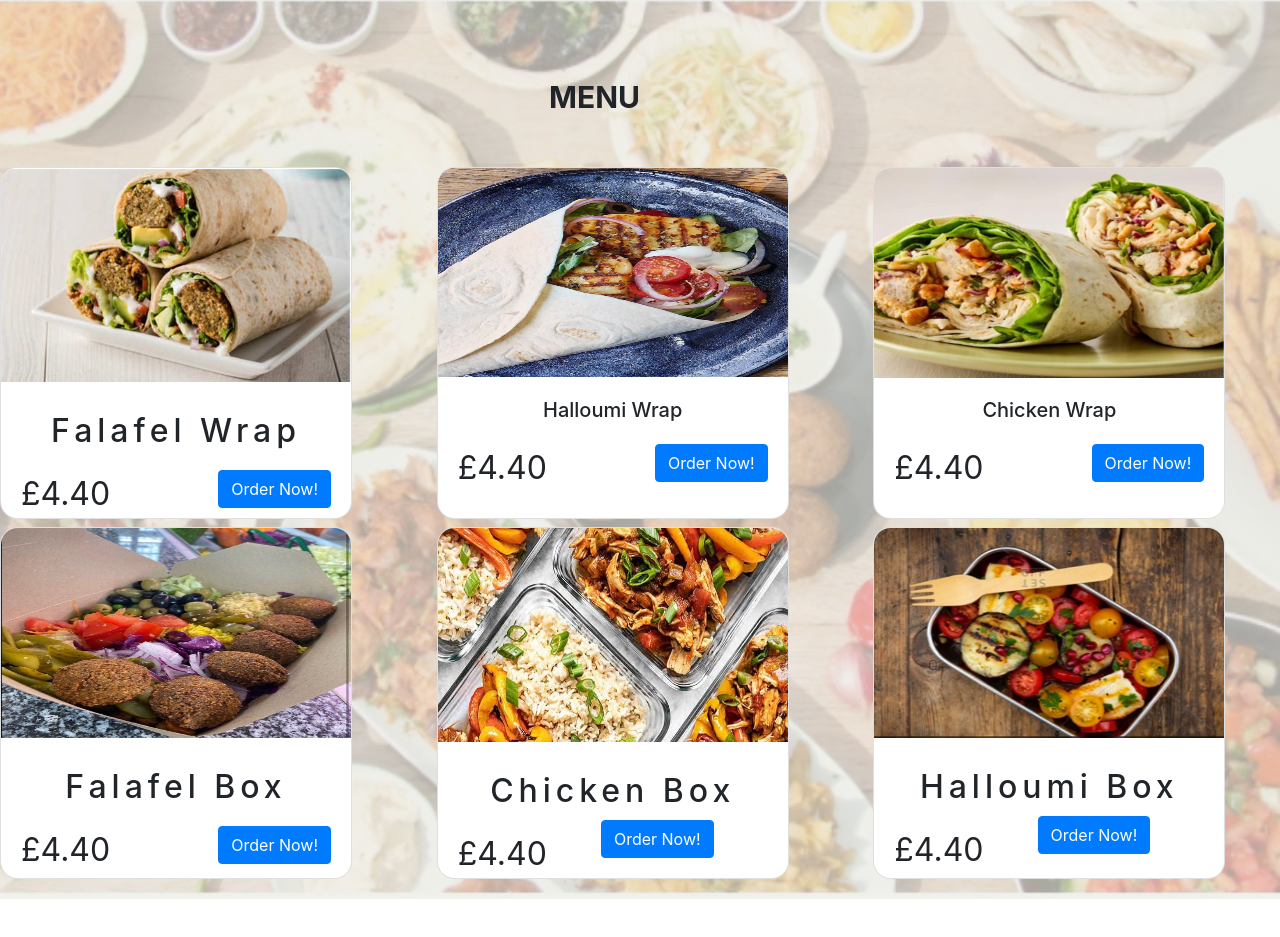
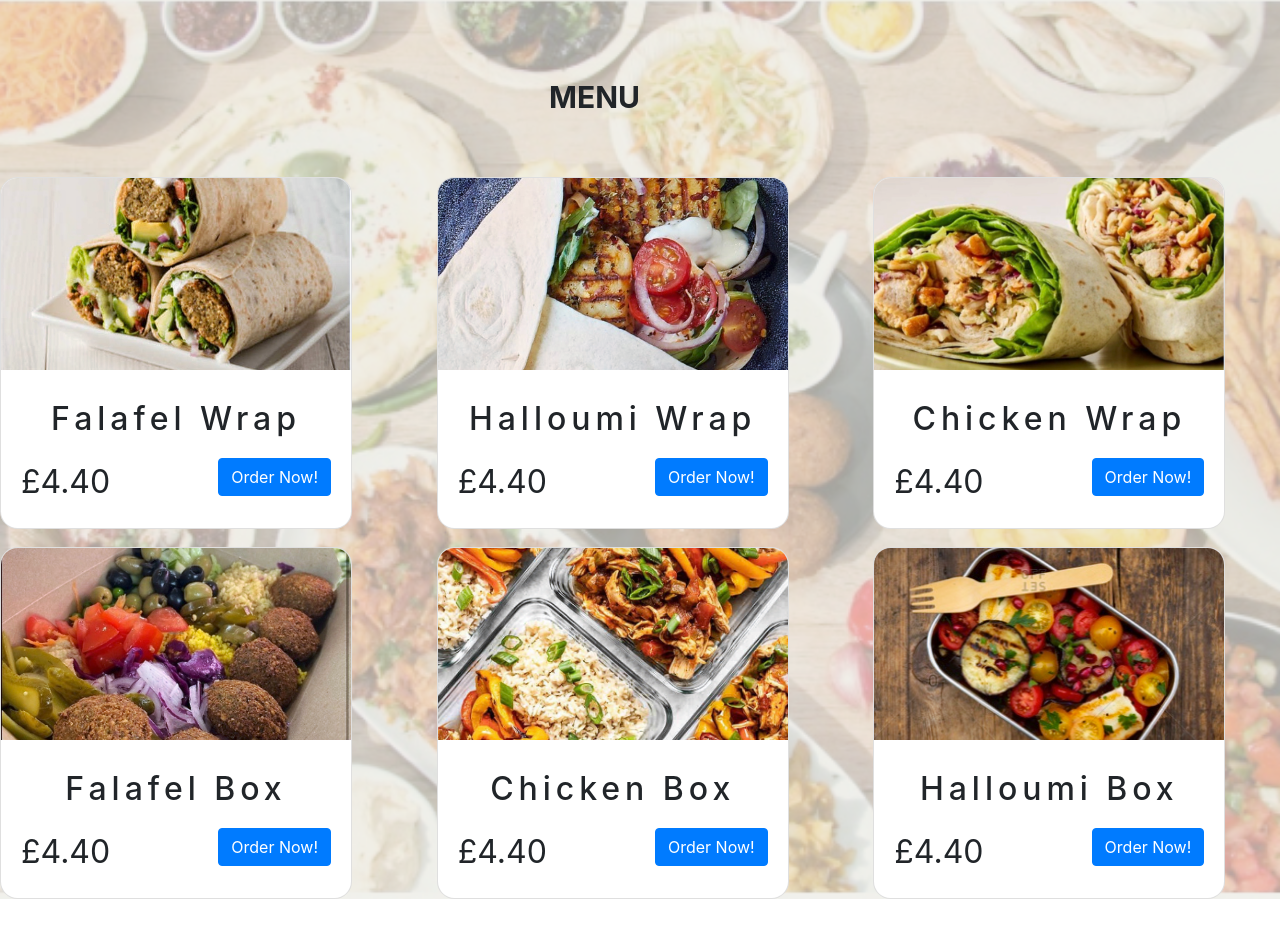
Before and after one commit to alexeykuz-sys/healthybite, a plain HTML site: page index.html in a window 1280 px wide. Shown: the part 1708-2645 px from the top of the page. Drawn offline with nearby package versions, Linux system fonts and the light colour scheme.

Commit message:
menu card css fix

```diff
--- a/assets/css/style.css
+++ b/assets/css/style.css
@@ -222,79 +222,46 @@ html {
     margin:0 auto;
 
 
-
 }
 
-.menu-card-falafel,
-.menu-card-halloumi,
-.menu-card-chicken,
-.menu-card-falafel-box,
-.menu-card-chicken-box,
-.menu-card-halloumi-box  {
+.menu-card  {
     width: 22rem;
     height: 22rem;
     position: relative;
     border-radius: 5%;
     overflow: hidden;
+    margin-top: 10px;
 
 }
 
-.menu-card-falafel img {
-    overflow: hidden;
-
-}
-
-.menu-card-falafel h5,
-.menu-card-halloumi h5
-.menu-card-chicken h5,
-.menu-card-falafel-box h5,
-.menu-card-chicken-box h5,
-.menu-card-halloumi-box h5 {
+.menu-card h5 {
     font-size: 2rem;
     justify-items: center;
     margin: 10px auto;
     letter-spacing: .31rem;
 }
 
-.menu-card-falafel p,
-.menu-card-halloumi p,
-.menu-card-chicken p,
-.menu-card-falafel-box p,
-.menu-card-chicken-box p,
-.menu-card-halloumi-box p {
+.menu-card p {
     float: left;
     font-size: 2rem;
     margin:10px auto;
     align-self: baseline;
 }
 
-.menu-card-falafel a,
-.menu-card-halloumi a,
-.menu-card-chicken a,
-.menu-card-falafel-box a,
-.menu-card-chicken-box a
-.menu-card-halloumi-box a {
+.menu-card a {
     float: right;
     margin:10px auto;
     align-self: baseline;
 
 }
 
-.menu-card-halloumi img,
-.menu-card-chicken img,
-.menu-card-falafel-box img,
-.menu-card-halloumi-box img,
-.menu-card-chicken-box img{
+.menu-card img{
     overflow: hidden;
-    height: 60%;
+    width: 100%;
+    height: 12rem;
+    object-fit: cover;
 
 }
 
-.menu-card-falafel img,
-.menu-card-chicken-box img{
-    overflow: hidden;
-    height: 61%;
-
-}
 
 /*----Media Queries----*/
--- a/index.html
+++ b/index.html
@@ -80,7 +80,7 @@
         <div class="containter container-cards">
             <div class="row">
                 <div class="col-sm-6 col-md-4 mt-2">
-                    <div class="card menu-card-falafel">
+                    <div class="card menu-card">
                         <img class="card-img-top" src="assets/images/falafel-wrap.jpeg" alt="falafel-wrap">
                         <div class="card-body">
                         <h5 class="card-title">Falafel Wrap</h5>
@@ -90,7 +90,7 @@
                     </div>
                 </div>
                 <div class="col-sm-6 col-md-4 mt-2">
-                    <div class="card menu-card-halloumi">
+                    <div class="card menu-card">
                         <img class="card-img-top" src="assets/images/halloumi-wrap.jpeg" alt="halloumi-wrap">
                         <div class="card-body">
                         <h5 class="card-title">Halloumi Wrap</h5>
@@ -100,7 +100,7 @@
                     </div>
                 </div>
                 <div class="col-sm-6 col-md-4 mt-2">
-                    <div class="card menu-card-chicken">
+                    <div class="card menu-card">
                         <img class="card-img-top" src="assets/images/chicken-wrap.jpeg" alt="chicken-wrap">
                         <div class="card-body">
                         <h5 class="card-title">Chicken Wrap</h5>
@@ -110,7 +110,7 @@
                     </div>
                 </div>
                 <div class="col-sm-6 col-md-4 mt-2">
-                    <div class="card menu-card-falafel-box">
+                    <div class="card menu-card">
                         <img class="card-img-top" src="assets/images/falafel-box.jpeg" alt="falafel-box">
                         <div class="card-body">
                         <h5 class="card-title">Falafel Box</h5>
@@ -120,7 +120,7 @@
                     </div>
                 </div>
                 <div class="col-sm-6 col-md-4 mt-2">
-                    <div class="card menu-card-chicken-box">
+                    <div class="card menu-card">
                         <img class="card-img-top" src="assets/images/chicken-box.jpeg" alt="chicken-box">
                         <div class="card-body">
                         <h5 class="card-title">Chicken Box</h5>
@@ -130,7 +130,7 @@
                     </div>
                 </div>
                 <div class="col-sm-6 col-md-4 mt-2">
-                    <div class="card menu-card-halloumi-box">
+                    <div class="card menu-card">
                         <img class="card-img-top" src="assets/images/halloumi-box.jpeg" alt="halloumi-box">
                         <div class="card-body">
                         <h5 class="card-title">Halloumi Box</h5>
```
